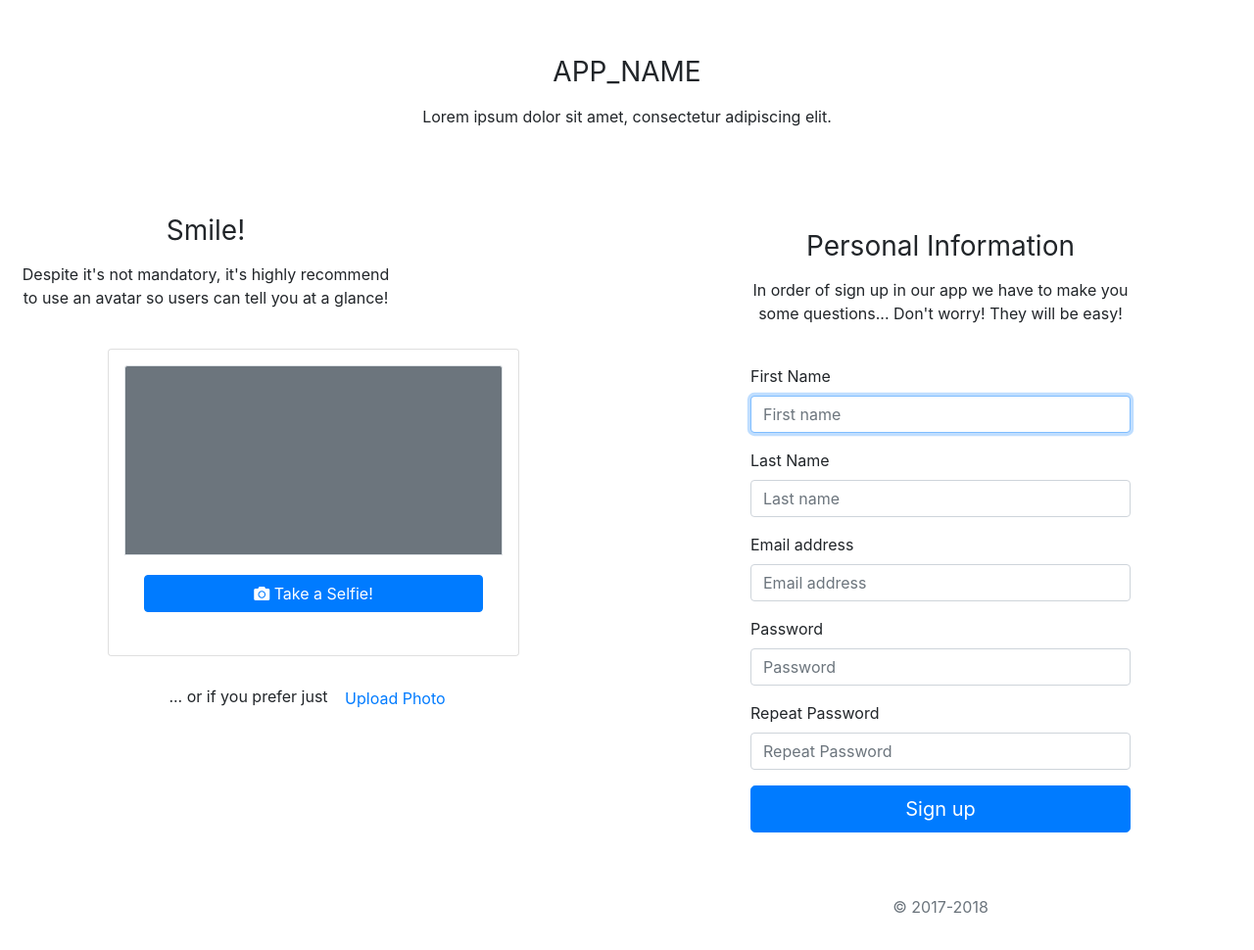
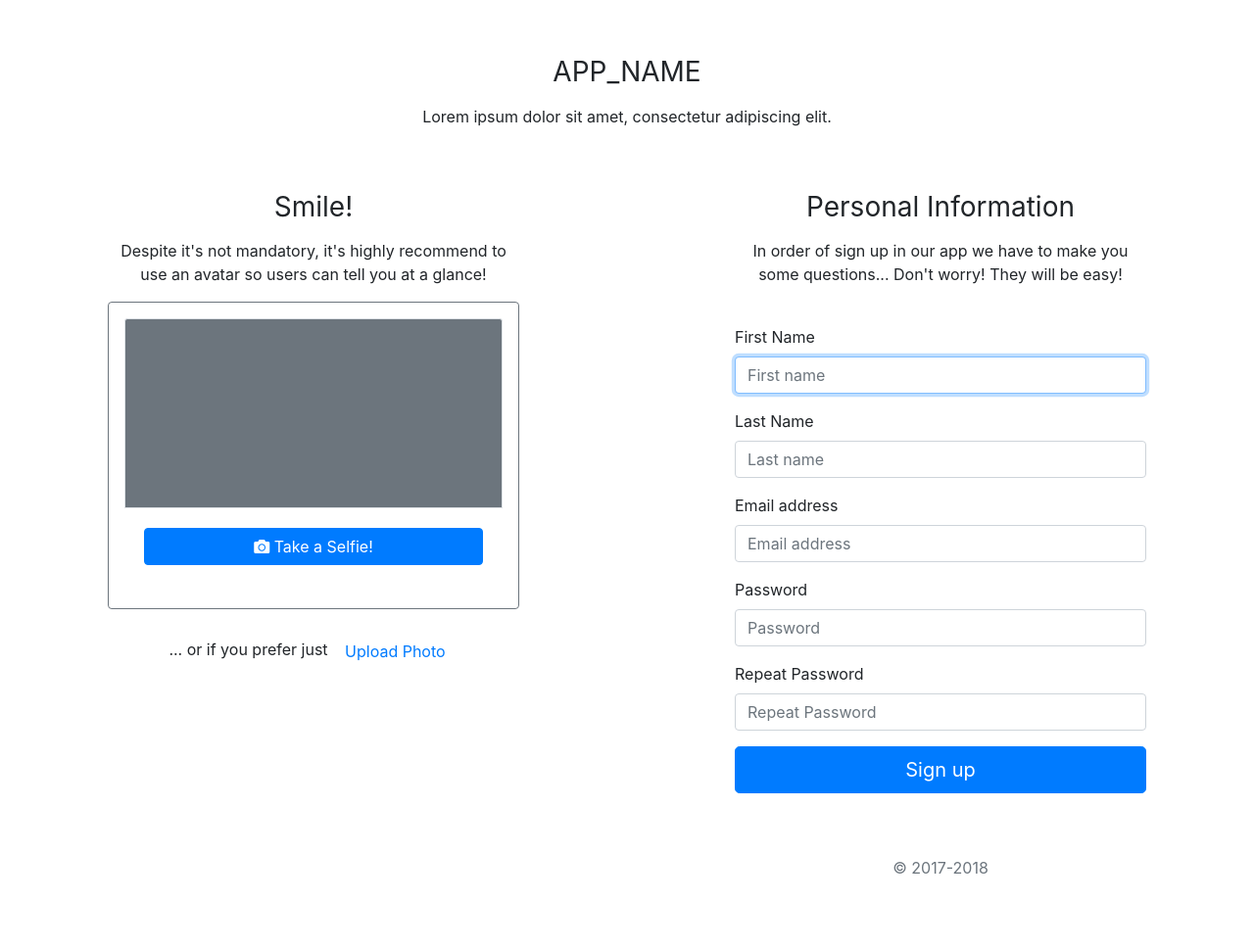
Before and after one commit to turbod89/flask-template-custom, a Python web app: template templates/auth/register.html in a window 1280 px wide. Shown: the part 56-1026 px from the top of the page at 98% size. After the commit the page ends 948 px from the top, so only its background shows below. Run offline with Jinja, Linux system fonts and the light colour scheme; the template is opened without the code that fills it, so the values that code supplies are empty; some libraries are stand-ins or nearby versions.

Commit message:
fixed register template

```diff
--- a/templates/auth/register.html
+++ b/templates/auth/register.html
@@ -1,5 +1,4 @@
-{% extends "layouts/layout.html" %}
-{% block body %}
+{% extends "layouts/layout.html" %} {% block body %}
 <div class="row">
 	<div class="col-12 pt-4">
 		<div class="text-center pt-4 pb-4">
@@ -10,15 +9,11 @@
 </div>
 <div class="row">
 	<div class="col-12 col-lg-6">
-    <div class="row text-center">
-      <div class="col-12 pt-4" style="max-width: 420px;">
-        <div class="text-center pt-4 pb-4">
+		<div class="text-center pt-4 pb-4" style="max-width: 420px;margin: auto;">
 			<h5 class="h3 mb-3 font-weight-normal">Smile!</h5>
 			<p>Despite it's not mandatory, it's highly recommend to use an avatar so users can tell you at a glance!</p>
-        </div>
-      </div>
-    </div>
-    <div class="card" id="selfie-card" style="max-width: 420px; margin: auto;padding: 16px;">
+
+			<div class="card border-secondary" id="selfie-card" style="max-width: 420px; margin: auto;padding: 16px;">
 				<video autoplay class="card-img-top border bg-secondary" alt="Card image cap"></video>
 				<canvas class="card-img-top border d-none" alt="Card image cap"></canvas>
 
@@ -45,16 +40,13 @@
 				<a href="#" id="uploadPhoto-btn" class="btn btn-link">Upload Photo</a>
 			</div>
 		</div>
+	</div>
 	<div class="col-12 col-lg-6">
-    <form class="form-signup" style="max-width: 420px; margin: auto;padding: 16px;" method="POST">
-      <div class="row">
-        <div class="col-12 pt-4">
-          <div class="text-center pt-4 pb-4">
+		<div class="text-center pt-4 pb-4" style="max-width: 420px; margin: auto;">
 			<h5 class="h3 mb-3 font-weight-normal">Personal Information</h5>
 			<p>In order of sign up in our app we have to make you some questions... Don't worry! They will be easy!</p>
 		</div>
-        </div>
-      </div>
+		<form class="form-signup" style="max-width: 420px; margin: auto;" method="POST">
 
 			<div class="form-row">
 				<div class="form-group col-12">
@@ -103,11 +95,7 @@
 
 	</div>
 </div>
-{% endblock %}
-
-{% block localCss %}
-<link rel="stylesheet" href="https://use.fontawesome.com/releases/v5.0.13/css/all.css" integrity="sha384-DNOHZ68U8hZfKXOrtjWvjxusGo9WQnrNx2sqG0tfsghAvtVlRW3tvkXWZh58N9jp" crossorigin="anonymous">
-{% endblock %}
-{% block localJs %}
+{% endblock %} {% block localCss %}
+<link rel="stylesheet" href="https://use.fontawesome.com/releases/v5.0.13/css/all.css" integrity="sha384-DNOHZ68U8hZfKXOrtjWvjxusGo9WQnrNx2sqG0tfsghAvtVlRW3tvkXWZh58N9jp" crossorigin="anonymous"> {% endblock %} {% block localJs %}
 <script src="{{ url_for('static',filename='js/register.page.js') }}"></script>
 {% endblock %}
```
Lines whose indentation alone changed are shown as unchanged.
